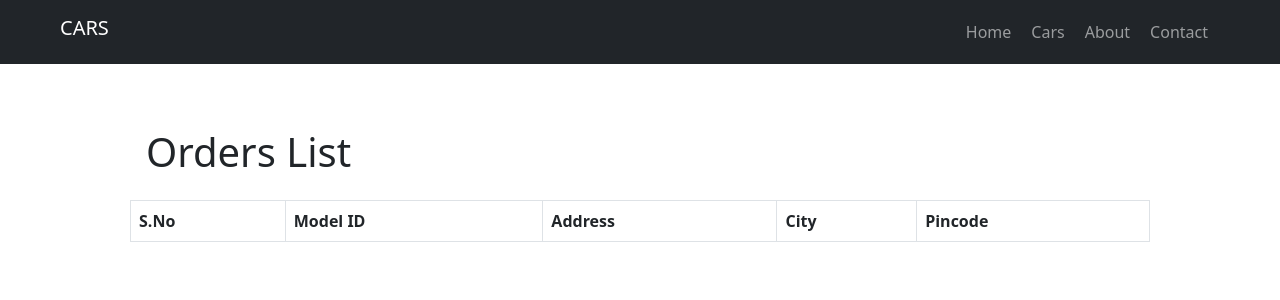
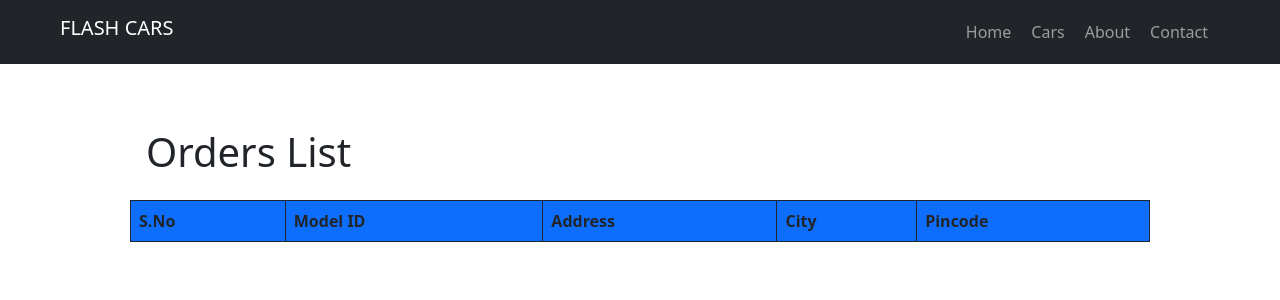
Before and after one commit to Amirtha321/IP-mini-project, a PHP site: page /IP-mini-project/orders.php in a window 1280 px wide. Shown: the top 300 px of the page. Run offline with PHP 8.4, Linux system fonts and the light colour scheme; the visitor is signed in with stand-in values (Sample User, id 1); data that the repository does not hold is empty.

Commit message:
minor changes

```diff
--- a/booking.php
+++ b/booking.php
@@ -38,7 +38,7 @@ if (isset($_POST['order'])) {
 <body>
   <nav class="navbar navbar-expand-lg navbar-dark bg-dark ps-5 sticky-lg-top">
     <div class="container-fluid">
-      <a class="navbar-brand h1" href="#">CARS</a>
+      <a class="navbar-brand h1" href="#">FLASH CARS</a>
       <button class="navbar-toggler" type="button" data-bs-toggle="collapse" data-bs-target="#navbarSupportedContent" aria-controls="navbarSupportedContent" aria-expanded="false" aria-label="Toggle navigation">
         <span class="navbar-toggler-icon"></span>
       </button>
--- a/home.php
+++ b/home.php
@@ -37,7 +37,7 @@ session_start();
               <?php
               if (isset($_SESSION['uname'])) {
                 echo ' <li>
-                <p class="dropdown-item">Welcome, ' . $_SESSION["uname"] . '  </p>
+                <h3 class="dropdown-item ">Welcome, ' . $_SESSION["uname"] . '  </h3>
               </li>
               <li><a class="dropdown-item" href="orders.php">My orders</a></li>
               <li><a class="dropdown-item" href="logout.php" >Log out</a></li>';
--- a/orders.php
+++ b/orders.php
@@ -9,10 +9,10 @@
   <title>orders</title>
 </head>
 
-<body>
+<body >
   <nav class="navbar navbar-expand-lg navbar-dark bg-dark ps-5 sticky-lg-top">
     <div class="container-fluid">
-      <a class="navbar-brand h1" href="#">CARS</a>
+      <a class="navbar-brand h1" href="#">FLASH CARS</a>
       <button class="navbar-toggler" type="button" data-bs-toggle="collapse" data-bs-target="#navbarSupportedContent" aria-controls="navbarSupportedContent" aria-expanded="false" aria-label="Toggle navigation">
         <span class="navbar-toggler-icon"></span>
       </button>
@@ -46,15 +46,14 @@
         $result = mysqli_query($con, $sql);
         $counter = 1;
         echo '<div class = "container p-5" ><h1 class="p-3">Orders List</h1>';
-        echo '<table class="table table-striped table-bordered ">';
-        echo '<thead>
+        echo '<table class="table  table-striped table-bordered  border border-dark">';
+        echo '<thead class="bg-primary">
     <tr>
       <th scope="col">S.No</th>
       <th scope="col">Model ID</th>
       <th scope="col">Address</th>
       <th scope="col">City</th>
       <th scope="col">Pincode</th>
-
     </tr>
   </thead>';
         echo '</div>';
```
